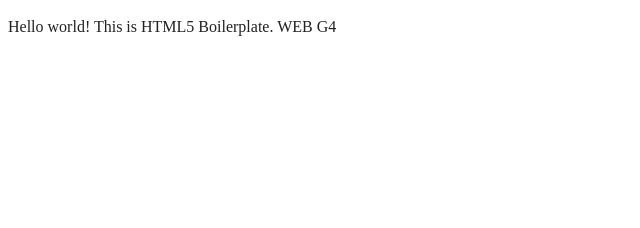
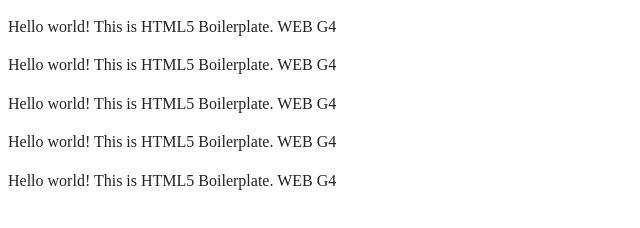
Before and after one commit to nnatroo/web-g4-1-dec, a website built with webpack: page index.html in a window 1280 px wide. Shown: the whole page, without its empty margins (0-640 px from the left). Built offline with nearby package versions, Linux system fonts and the light colour scheme.

Commit message:
Create list

```diff
--- a/index.html
+++ b/index.html
@@ -26,6 +26,10 @@
 
   <!-- Add your site or application content here -->
   <p>Hello world! This is HTML5 Boilerplate. WEB G4</p>
+  <p>Hello world! This is HTML5 Boilerplate. WEB G4</p>
+  <p>Hello world! This is HTML5 Boilerplate. WEB G4</p>
+  <p>Hello world! This is HTML5 Boilerplate. WEB G4</p>
+  <p>Hello world! This is HTML5 Boilerplate. WEB G4</p>
   <script src="js/app.js"></script>
 
 </body>
```
